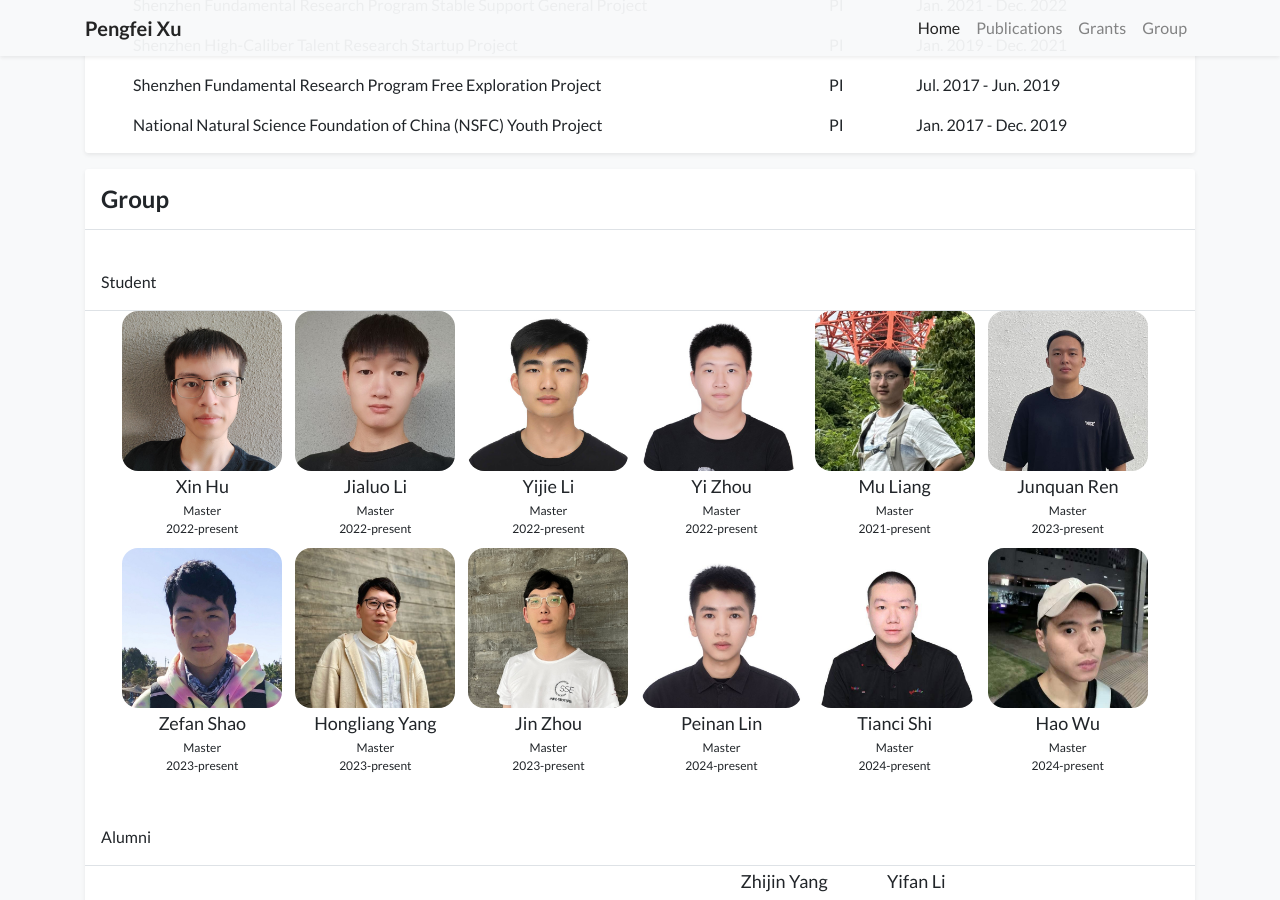
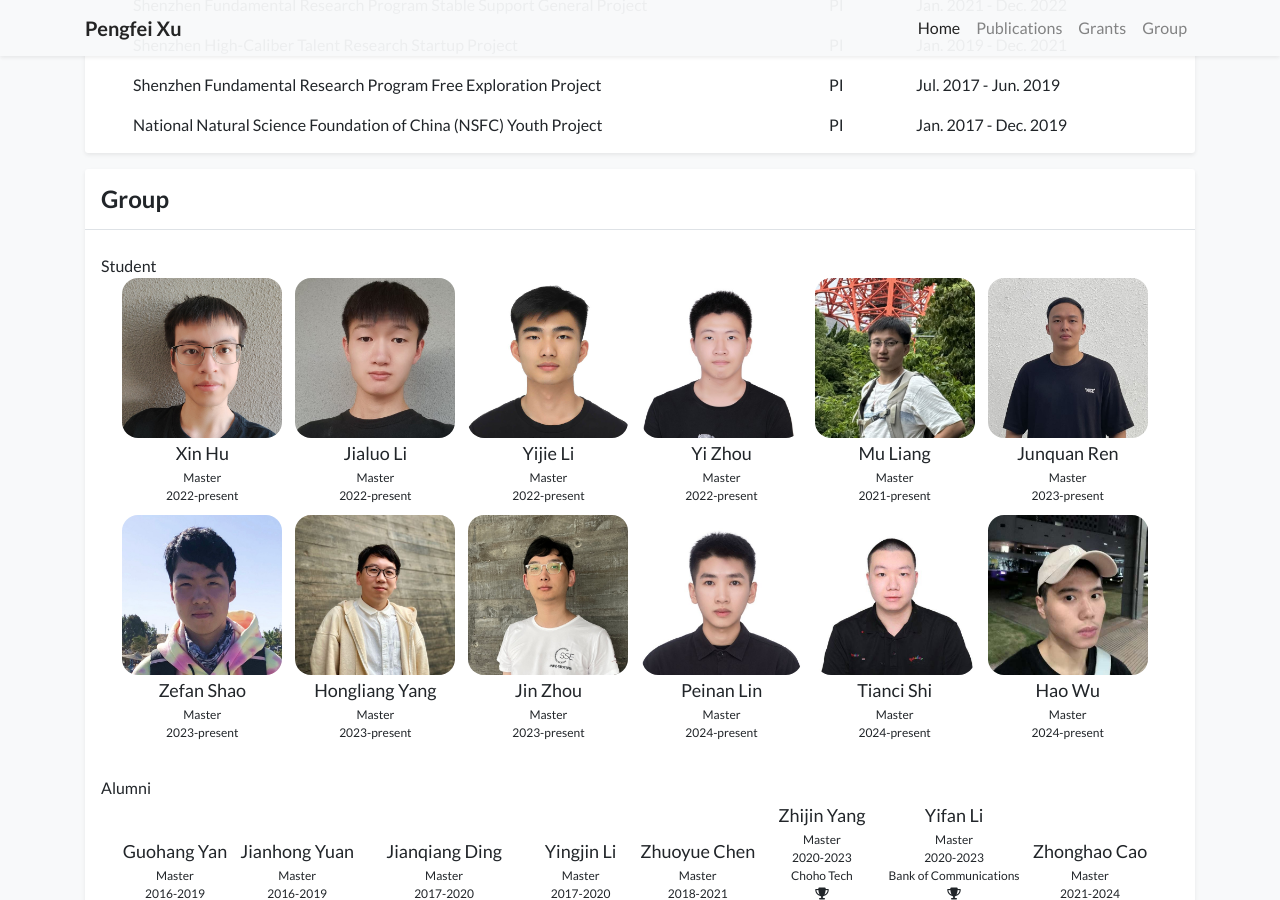
Before and after one commit to pengfeixu/pengfeixu.github.io, a Jekyll site: the page built from index.html, in a window 1280 px wide and 900 px high, scrolled down 3682 px. Built offline with Jekyll 4.4.1, drawn with Linux system fonts in a browser that asks for light colours; a style sheet for code colours, icons or effects is not loaded.

Commit message:
Update group_card.html

```diff
--- a/_includes/widgets/group_card.html
+++ b/_includes/widgets/group_card.html
@@ -7,7 +7,7 @@
         {{ include.title }}
     </h4>
     <br/>
-    <p class="border-bottom border-gray p-3 mb-0">
+    <p class=" px-3 mb-0">
         Student
     </p>
     <center>
@@ -17,10 +17,12 @@
     </center>
     <br/>
 
-    <p class="border-bottom border-gray p-3 mb-0">
+    <p class="px-3 mb-0">
         Alumni
     </p>
+    <center>
     {% for item in alumni %}
         {% include widgets/alumni_item.html item=item %}
     {% endfor %}
+    </center>
 </div>
```
